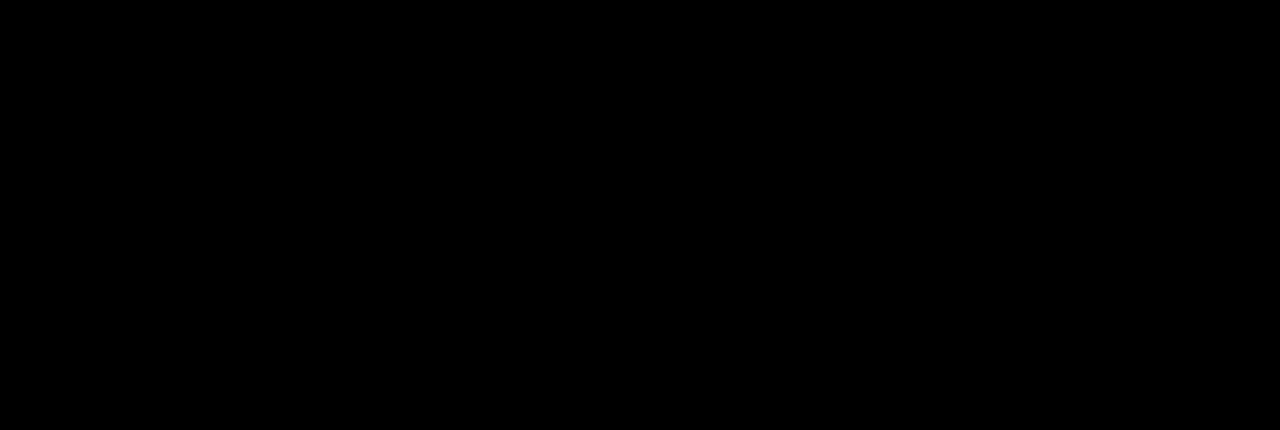
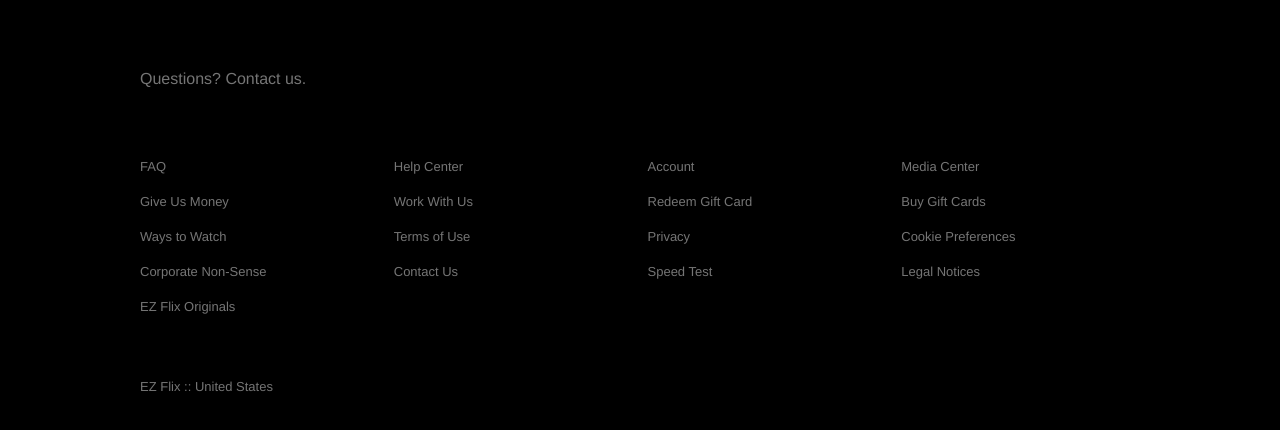
Before and after one commit to ErikOstlund/ezFlix, a React (Create React App) app: page / in a window 1280 px wide. Shown: the part 1272-1702 px from the top of the page. Before the commit the page ends 1237 px from the top, so only its background shows below. Built offline with nearby package versions, Linux system fonts and the light colour scheme.

Commit message:
Footer Component

```diff
--- a/src/App.js
+++ b/src/App.js
@@ -1,6 +1,12 @@
 import React from 'react';
+import { FooterContainer } from './containers/footer';
 import { JumbotronContainer } from './containers/jumbotron';
 
 export default function App() {
-	return <JumbotronContainer />;
+	return (
+		<>
+			<JumbotronContainer />;
+			<FooterContainer />
+		</>
+	);
 }
--- /dev/null
+++ b/src/components/footer/index.js
@@ -0,0 +1,38 @@
+import React from 'react';
+import {
+	Container,
+	Row,
+	Column,
+	Link,
+	Title,
+	Text,
+	Break
+} from './styles/footer';
+
+export default function Footer({ children, ...restProps }) {
+	return <Container {...restProps}>{children}</Container>;
+}
+
+Footer.Row = function FooterRow({ children, ...restProps }) {
+	return <Row {...restProps}>{children}</Row>;
+};
+
+Footer.Column = function FooterColumn({ children, ...restProps }) {
+	return <Column {...restProps}>{children}</Column>;
+};
+
+Footer.Link = function FooterLink({ children, ...restProps }) {
+	return <Link {...restProps}>{children}</Link>;
+};
+
+Footer.Title = function FooterTitle({ children, ...restProps }) {
+	return <Title {...restProps}>{children}</Title>;
+};
+
+Footer.Text = function FooterText({ children, ...restProps }) {
+	return <Text {...restProps}>{children}</Text>;
+};
+
+Footer.Break = function FooterBreak({ children, ...restProps }) {
+	return <Break {...restProps}>{children}</Break>;
+};
--- /dev/null
+++ b/src/components/footer/styles/footer.js
@@ -0,0 +1,53 @@
+import styled from 'styled-components/macro';
+
+export const Container = styled.div`
+	display: flex;
+	flex-direction: column;
+	padding: 70px 56px;
+	margin: auto;
+	max-width: 1000px;
+
+	@media (max-width: 1000px) {
+		padding: 70px 30px;
+	}
+`;
+
+export const Column = styled.div`
+	display: flex;
+	flex-direction: column;
+	text-align: left;
+`;
+
+export const Row = styled.div`
+	display: grid;
+	grid-template-columns: repeat(auto-fill, minmax(205px, 1fr));
+	grid-gap: 15px;
+
+	@media (max-width: 1000px) {
+		grid-template-columns: repeat(auto-fill, minmax(170px, 1fr));
+	}
+`;
+
+export const Link = styled.a`
+	text-decoration: none;
+	margin-bottom: 20px;
+	color: #757575;
+	font-size: 13px;
+`;
+
+export const Title = styled.p`
+	font-size: 16px;
+	color: #757575;
+	margin-bottom: 40px;
+`;
+
+export const Text = styled.p`
+	font-size: 13px;
+	color: #757575;
+	margin-bottom: 40px;
+`;
+
+export const Break = styled.p`
+	flex-basis: 100%;
+	height: 0;
+`;
--- a/src/components/index.js
+++ b/src/components/index.js
@@ -1 +1,2 @@
 export { default as Jumbotron } from './jumbotron';
+export { default as Footer } from './footer';
--- a/src/components/jumbotron/index.js
+++ b/src/components/jumbotron/index.js
@@ -9,7 +9,11 @@
 	Image
 } from './styles/jumbotron';
 
-function Jumbotron({ children, direction = 'row', ...restProps }) {
+export default function Jumbotron({
+	children,
+	direction = 'row',
+	...restProps
+}) {
 	return (
 		<Item {...restProps}>
 			<Inner direction={direction}>{children}</Inner>
@@ -36,5 +40,3 @@
 Jumbotron.Image = function JumbotronImage({ ...restProps }) {
 	return <Image {...restProps} />;
 };
-
-export default Jumbotron;
--- /dev/null
+++ b/src/containers/footer.js
@@ -0,0 +1,40 @@
+import React from 'react';
+import { Footer } from '../components';
+
+export function FooterContainer() {
+	return (
+		<Footer>
+			<Footer.Title>Questions? Contact us.</Footer.Title>
+			<Footer.Break />
+			<Footer.Row>
+				<Footer.Column>
+					<Footer.Link href='#'>FAQ</Footer.Link>
+					<Footer.Link href='#'>Give Us Money</Footer.Link>
+					<Footer.Link href='#'>Ways to Watch</Footer.Link>
+					<Footer.Link href='#'>Corporate Non-Sense</Footer.Link>
+					<Footer.Link href='#'>EZ Flix Originals</Footer.Link>
+				</Footer.Column>
+				<Footer.Column>
+					<Footer.Link href='#'>Help Center</Footer.Link>
+					<Footer.Link href='#'>Work With Us</Footer.Link>
+					<Footer.Link href='#'>Terms of Use</Footer.Link>
+					<Footer.Link href='#'>Contact Us</Footer.Link>
+				</Footer.Column>
+				<Footer.Column>
+					<Footer.Link href='#'>Account</Footer.Link>
+					<Footer.Link href='#'>Redeem Gift Card</Footer.Link>
+					<Footer.Link href='#'>Privacy</Footer.Link>
+					<Footer.Link href='#'>Speed Test</Footer.Link>
+				</Footer.Column>
+				<Footer.Column>
+					<Footer.Link href='#'>Media Center</Footer.Link>
+					<Footer.Link href='#'>Buy Gift Cards</Footer.Link>
+					<Footer.Link href='#'>Cookie Preferences</Footer.Link>
+					<Footer.Link href='#'>Legal Notices</Footer.Link>
+				</Footer.Column>
+			</Footer.Row>
+			<Footer.Break />
+			<Footer.Text>EZ Flix :: United States</Footer.Text>
+		</Footer>
+	);
+}
```
